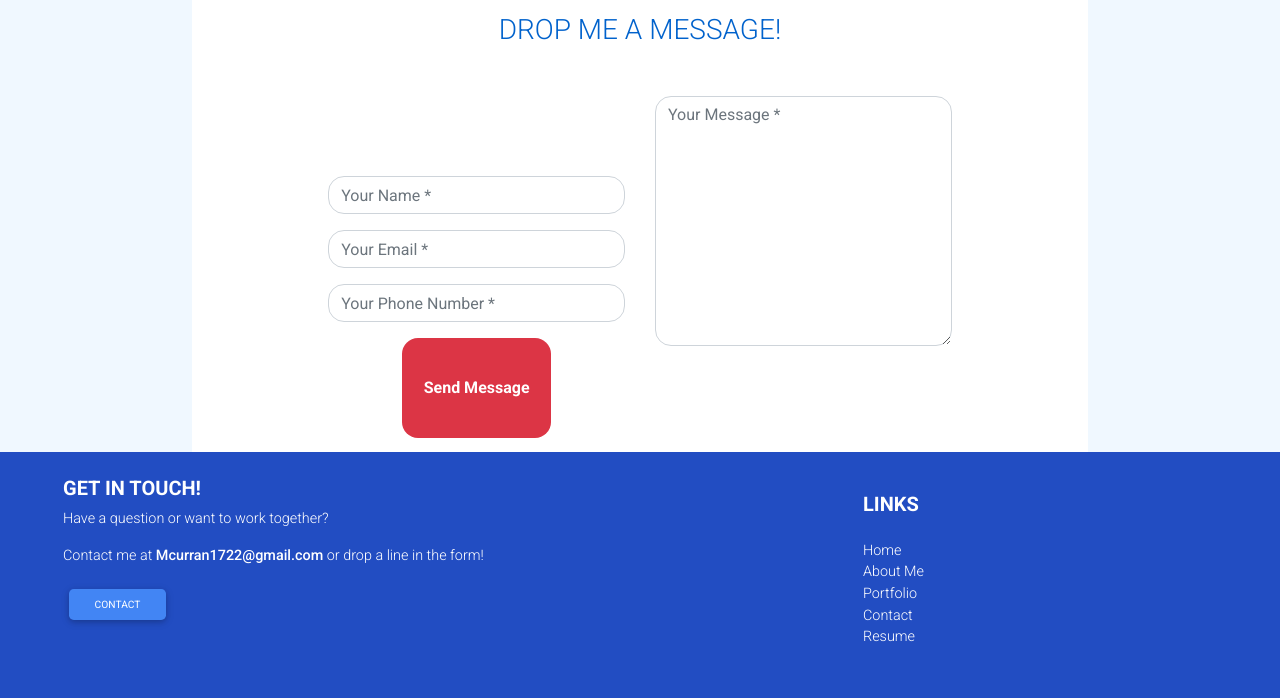
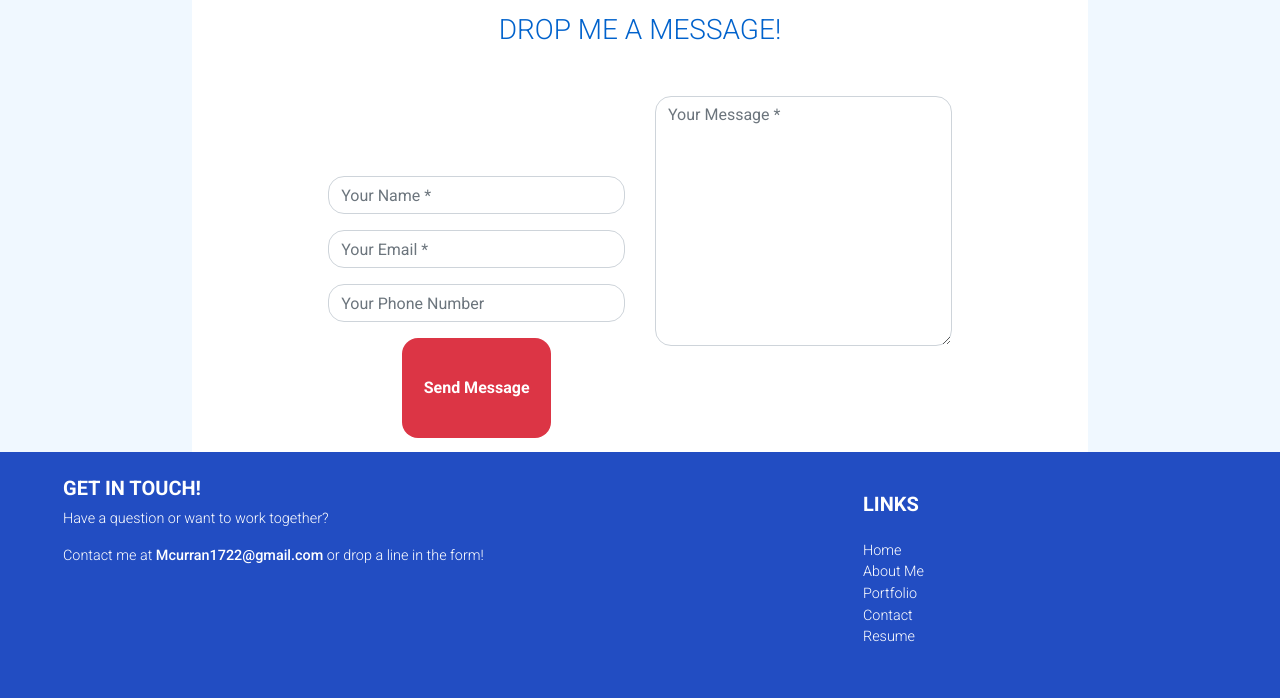
Before and after one commit to MiCurran/portfolio, a website: page src/index.html in a window 1280 px wide. Shown: the part 4264-4962 px from the top of the page. Drawn offline with nearby package versions, Linux system fonts and the light colour scheme.

Commit message:
removed contact btn - fixed portfolio nav link

```diff
--- a/src/index.html
+++ b/src/index.html
@@ -272,7 +272,7 @@
                     <input type="text" name="entry.1617702505" class="form-control" placeholder="Your Email *" value="" />
                 </div>
                 <div class="form-group">
-                    <input type="text" name="entry.1969201914" class="form-control" placeholder="Your Phone Number *" value="" />
+                    <input type="text" name="entry.1969201914" class="form-control" placeholder="Your Phone Number" value="" />
                 </div>
 
                 <div class="form-group">
@@ -353,7 +353,6 @@
         <h5 class="text-uppercase font-weight-bold ">Get in touch!</h5>
         <p>Have a question or want to work together?</p>
         <p>Contact me at <strong>Mcurran1722@gmail.com</strong> or drop a line in the form!</p>
-        <a href="#contact"><button class="btn btn-sm btn-primary rounded-lg">CONTACT</button></a>
 
       </div>
        <!-- Grid column -->
```
